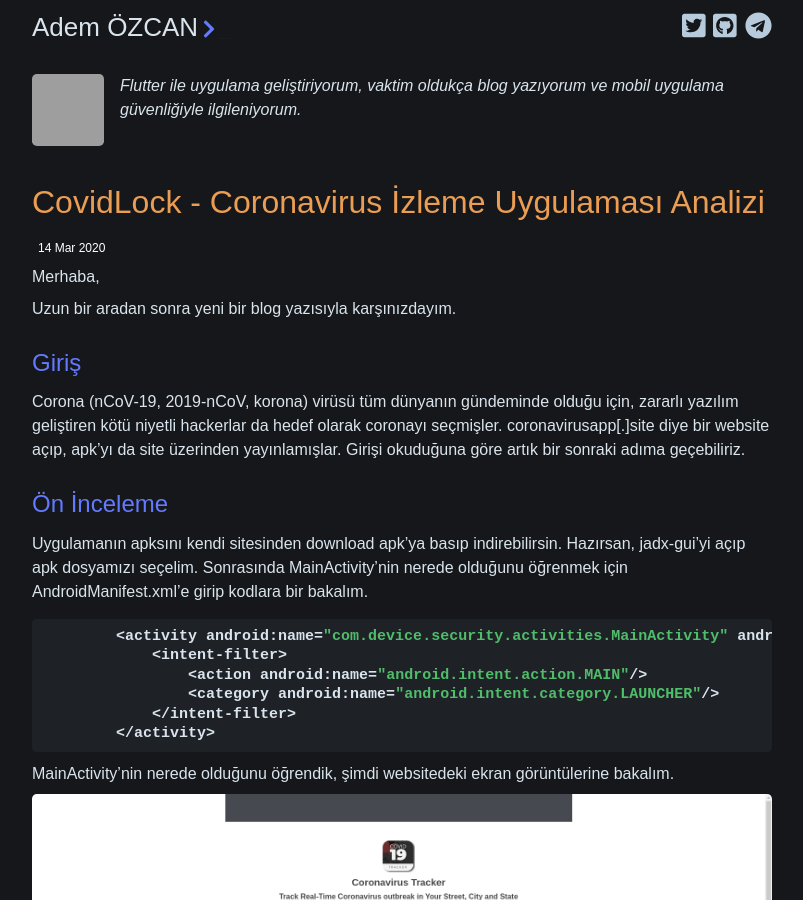
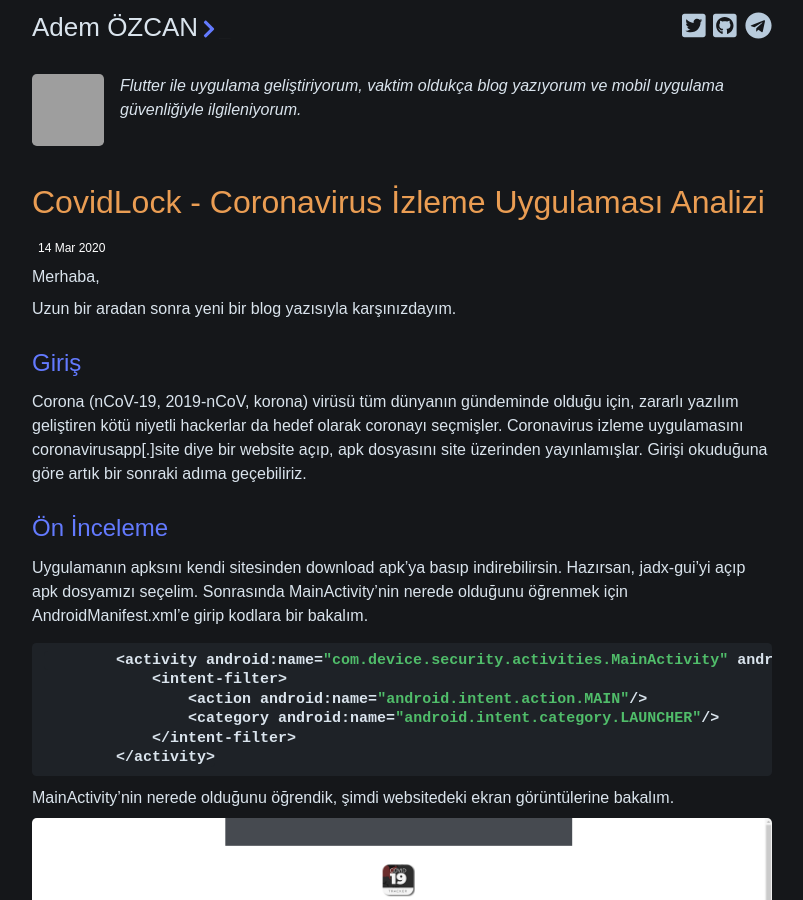
Before and after one commit to Adem68/blog-tr, a Jekyll site: the page built from _posts/2020-03-14-coronavirus-takip-uygulaması.md, in a window 1280 px wide and 900 px high. Shown: the whole window, without its empty margins (238-1041 px from the left). Built offline with Jekyll 4.4.1, drawn with Linux system fonts in a browser that asks for light colours; nearby versions of some CDN libraries; some web fonts are replaced; grey boxes are pictures that could not be loaded.

Commit message:
Update 2020-03-14-coronavirus-takip-uygulaması.md

```diff
--- a/_posts/2020-03-14-coronavirus-takip-uygulaması.md
+++ b/_posts/2020-03-14-coronavirus-takip-uygulaması.md
@@ -10,7 +10,7 @@
 
 ## Giriş
 
-Corona (nCoV-19, 2019-nCoV, korona) virüsü tüm dünyanın gündeminde olduğu için, zararlı yazılım geliştiren kötü niyetli hackerlar da hedef olarak coronayı seçmişler. coronavirusapp[.]site diye bir website açıp, apk'yı da site üzerinden yayınlamışlar. Girişi okuduğuna göre artık bir sonraki adıma geçebiliriz.
+Corona (nCoV-19, 2019-nCoV, korona) virüsü tüm dünyanın gündeminde olduğu için, zararlı yazılım geliştiren kötü niyetli hackerlar da hedef olarak coronayı seçmişler. Coronavirus izleme uygulamasını coronavirusapp[.]site diye bir website açıp, apk dosyasını site üzerinden yayınlamışlar. Girişi okuduğuna göre artık bir sonraki adıma geçebiliriz.
 
 ## Ön İnceleme
 
```
